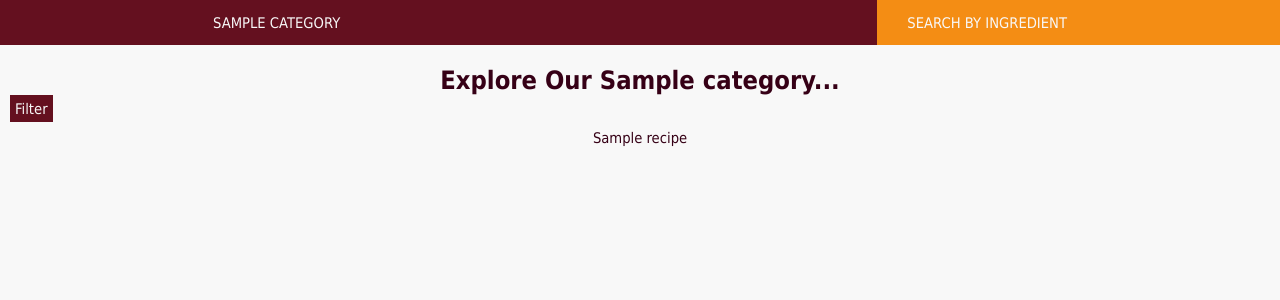
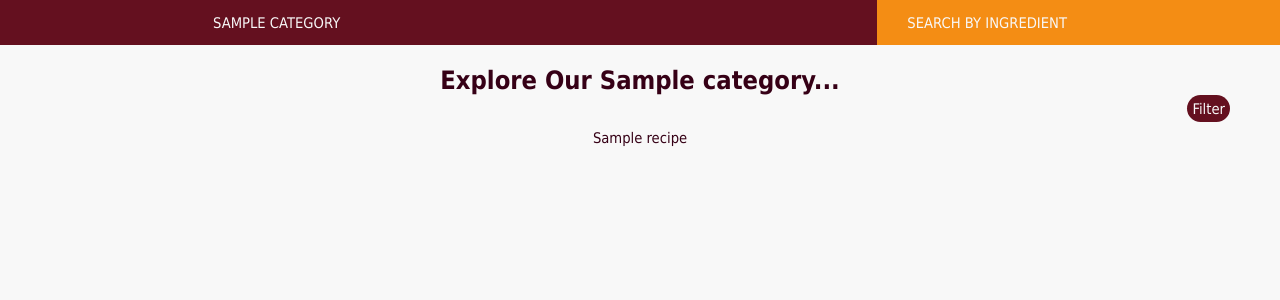
Before and after one commit to stellaevat/wad2_team1a_pantry, a Django app: a page that uses templates/pantry/show_category.html in a window 1280 px wide. Shown: the part 45-345 px from the top of the page. Run offline with Django 3.2, Linux system fonts and the light colour scheme; tables that the repository leaves empty hold one stand-in row (values such as "Sample post").

Commit message:
Made some css changes to category pages

```diff
--- a/static/styles/pantry.css
+++ b/static/styles/pantry.css
@@ -429,18 +429,17 @@ button {
 
 .dropdown-menu {
 	background-color: #f8f8f8;
-	float:left;
 	position: relative;
 	display:inline-block;
 }
 
 .dropdown-main{
 	background-color:#64101F;
-	border-radius: 0px;
+	border-radius: 20px;
 	color:#f8f8f8;
-	margin-left: 10px;
+	margin-right: 50px;
 	padding: 5px;
-	float:left;
+	float:right;
 	position: relative;
 	display:inline-block;
 }
@@ -450,15 +449,14 @@ button {
 	background-color:#64101F;
 	min-width:160px;
 	z-index:1;
+	float:right;
+	right:0;
 	position: absolute;
 }
 
 .dropdown-items a{
 	color:var(--bg);
-	padding-top: 12px;
-	padding-bottom :12px;
-	padding-left: 16px;
-	padding-right: 16px;
+	padding: 12px 16px;
 	text-decoration: none;
 	display: block;
 }
--- a/templates/pantry/show_category.html
+++ b/templates/pantry/show_category.html
@@ -11,7 +11,7 @@
 		<div class="cat-header">
 			<h1 class="cat-heading">Explore Our {{ category.name }}...</h1>
 			{% if recipes %}
-			<div class="dropdown-menu" aria-labelledby="dropdown01">
+			<div class="dropdown-menu" aria-labelledby="dropdown01" style="float:right;">
 				<button class="dropdown-main">Filter</button>
 				<div class="dropdown-items">
 					<a class="dropdown-item" href="{% url 'pantry:category_sort' category.slug 'popular' %}">Filter: Most Popular</a>
```
